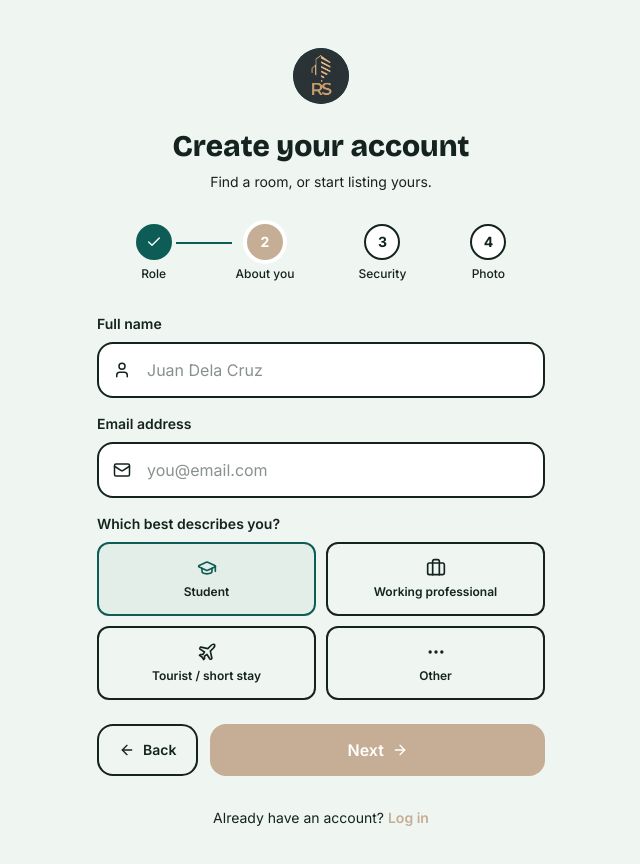
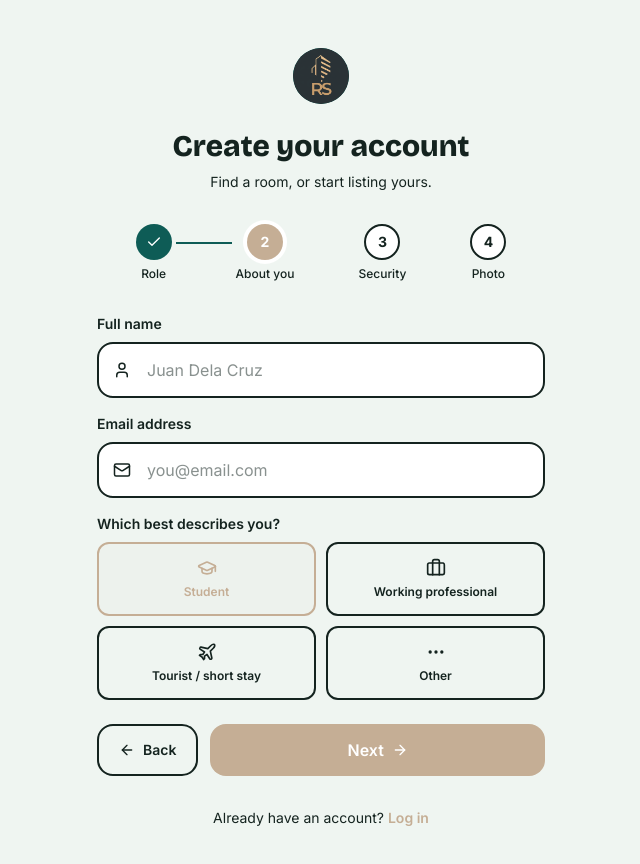
Before and after one commit to dlarG/RentStreetSLV1, a React (Vite) app in the folder frontend/: page /register in a window 1280 px wide. Both pictures are taken after a click on the button "Next". Shown: the top 864 px of the page, without its empty margins (319-959 px from the left). Built offline with nearby package versions, Linux system fonts and the light colour scheme; no server answers.

Commit message:
FIXED: Renter dashboard searching for properties some fixes

```diff
--- a/frontend/src/components/layouts/auth/RegisterPage.jsx
+++ b/frontend/src/components/layouts/auth/RegisterPage.jsx
@@ -521,12 +521,20 @@ function RenterTypeCard({ active, onClick, icon: Icon, label }) {
       onClick={onClick}
       className={`cursor-pointer flex flex-col items-center gap-1.5 rounded-xl border-2 px-3 py-3.5 transition-all text-center ${
         active
-          ? "border-[#0e5c56] bg-[#0e5c56]/5"
+          ? "border-[#c5ae95] bg-[#c5ae95]/5"
           : "border-ink/10 hover:border-ink/20"
       }`}
     >
-      <Icon size={20} className={active ? "text-bay" : "text-ink/40"} />
-      <span className="font-semibold text-xs">{label}</span>
+      <Icon size={20} className={active ? "text-papaya" : "text-ink/40"} />
+      <span
+        className={
+          active
+            ? "text-papaya font-semibold text-xs"
+            : "text-ink font-semibold text-xs"
+        }
+      >
+        {label}
+      </span>
     </button>
   );
 }
--- a/frontend/src/components/pages/users/renter/PropertyComponents.jsx
+++ b/frontend/src/components/pages/users/renter/PropertyComponents.jsx
@@ -465,12 +465,24 @@ export function PropertyDetailModal({
                             ₱{r.base_price_monthly.toLocaleString()}/mo
                           </span>
                         </div>
-                        <p className="text-xs text-ink/50">
+                        <p className="text-xs text-ink/50 mb-2">
                           {r.room_type === "private" ? "Private" : "Shared"} ·
                           Capacity {r.capacity}
                           {r.has_own_bathroom && " · Own CR"}
                           {r.has_aircon && " · Aircon"}
                         </p>
+                        {r.images && r.images.length > 0 && (
+                          <div className="flex gap-1.5 overflow-x-auto">
+                            {r.images.slice(0, 4).map((img) => (
+                              <img
+                                key={img.id}
+                                src={fileUrl(img.url)}
+                                alt=""
+                                className="w-35 h-35 rounded-lg object-cover flex-shrink-0 border border-ink/5"
+                              />
+                            ))}
+                          </div>
+                        )}
                       </button>
                     );
                   })}
```
Also changed, not shown: 1 other file (tests, documents, lock files or other folders).
